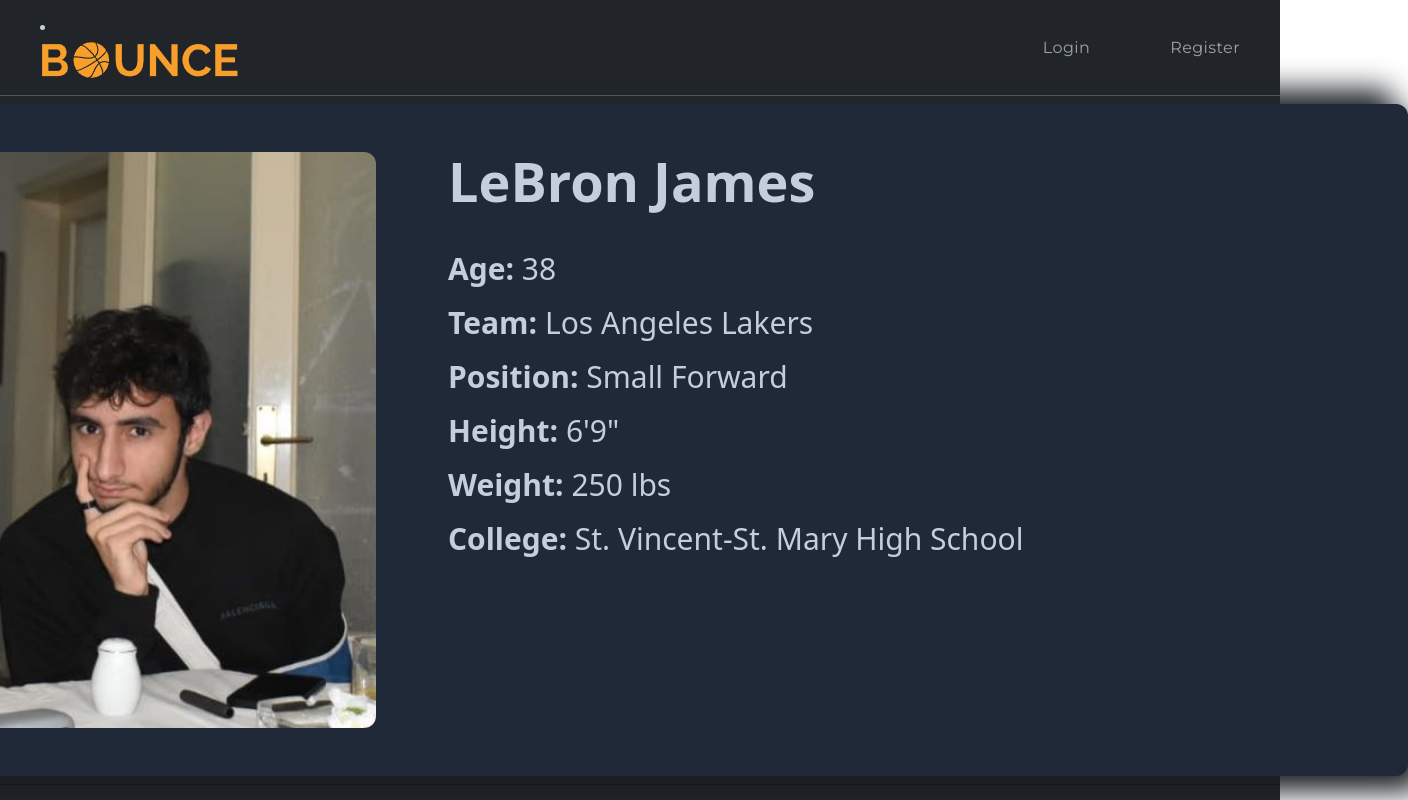
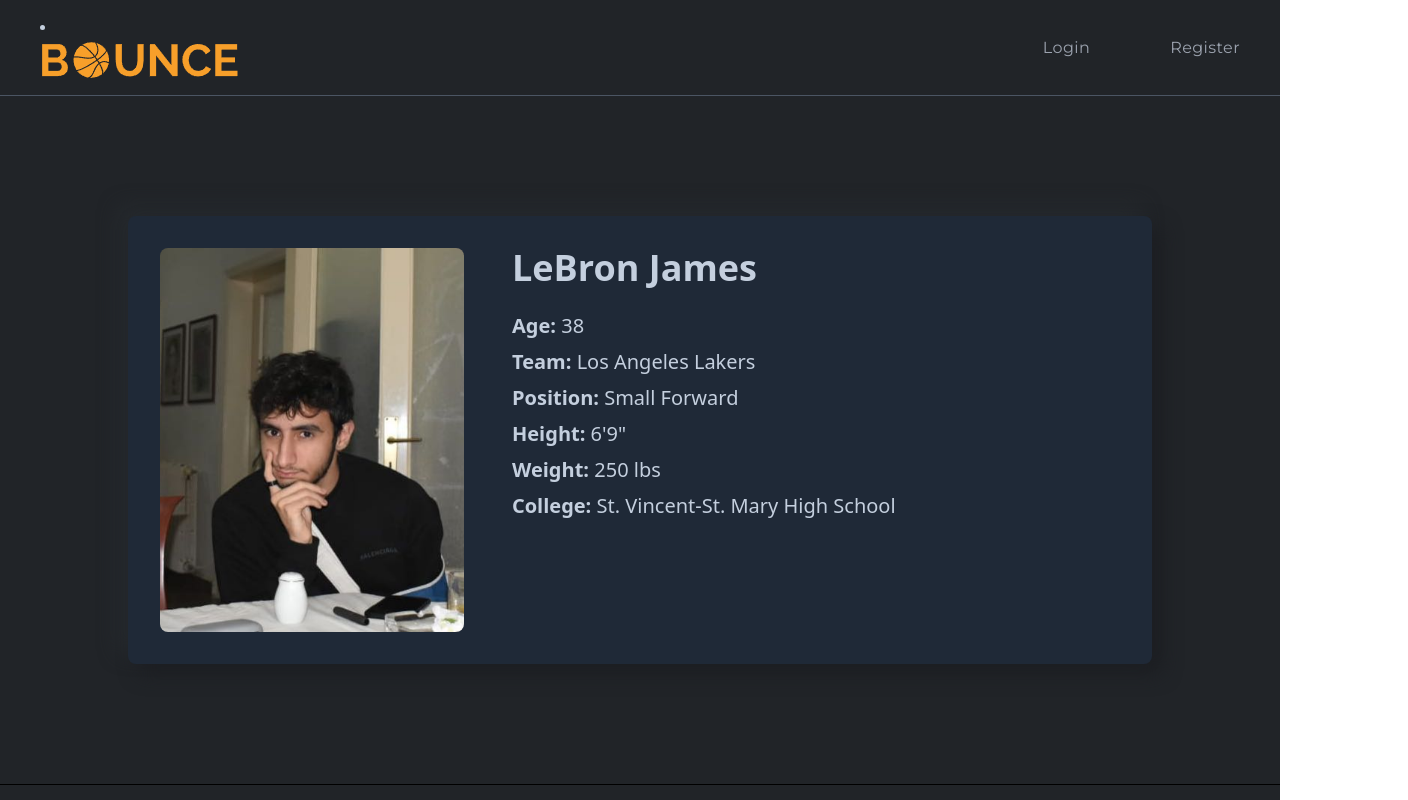
Before and after one commit to TheJad55/EECE430Proj, a React (Create React App) app: page /homesignedin in a window 1280 px wide. Shown: the top 800 px of the page, 1408 px wide, since content can reach past the window. Built offline with nearby package versions, Linux system fonts and the light colour scheme.

Commit message:
Update PlayerProfile.js

```diff
--- a/src/components/usableComponents/PlayerProfile.js
+++ b/src/components/usableComponents/PlayerProfile.js
@@ -13,7 +13,7 @@ const PlayerProfile = () => {
   };
 
   return (
-    <div className="bg-gray-800 shadow-shadowOne rounded-lg p-8 shadow-md w-11/12 md:w-4/5 mx-auto scale-150 my-10">
+    <div className="bg-gray-800 shadow-shadowOne rounded-lg p-8 shadow-md w-11/12 md:w-4/5 mx-auto height:10vh my-10">
       <div className="flex scale-100">
         <div className="w-1/3">
           <img
```
